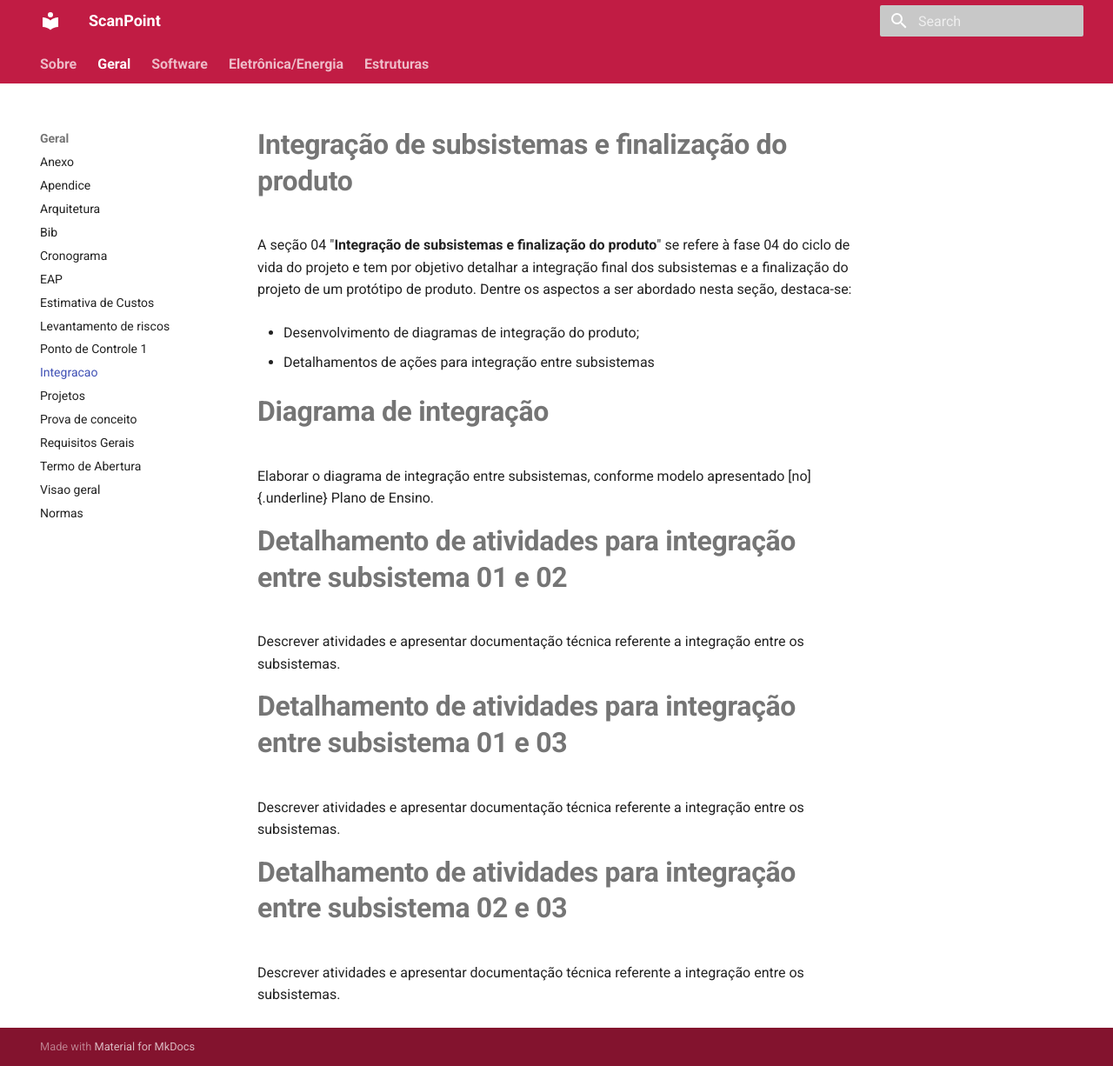
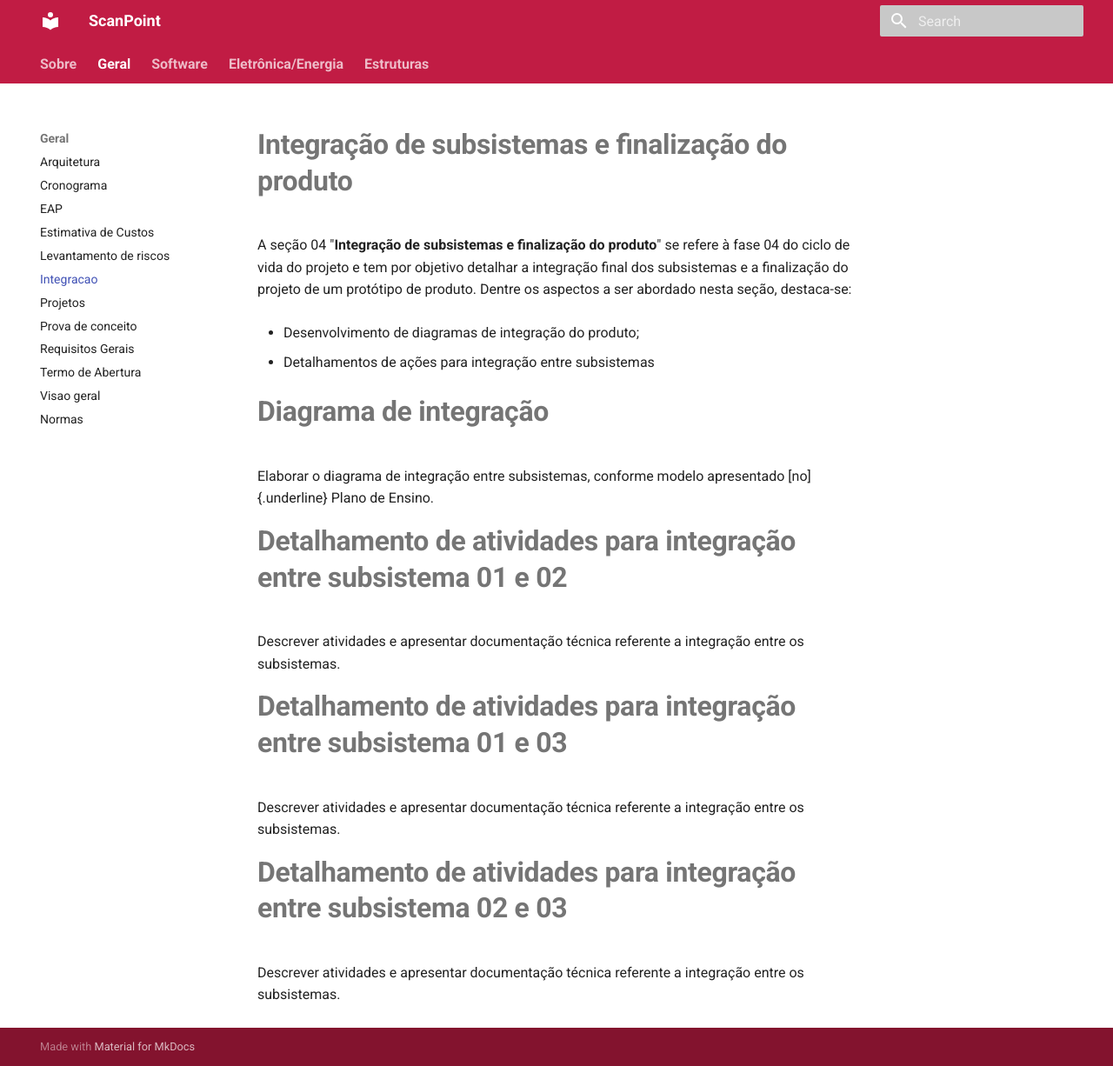
Before and after one commit to Calcioft/ScanPoint, an MkDocs documentation site: the page built from docs/geral/integracao.md, in a window 1280 px wide and 1226 px high. Shown: the whole window at 87% size. Built offline with MkDocs 1.6.1 and Material for MkDocs 9.7.7, drawn with Linux system fonts in a browser that asks for light colours.

Commit message:
Retirando arquivos que não estão sendo utilizados

```diff
--- a/mkdocs.yml
+++ b/mkdocs.yml
@@ -18,15 +18,11 @@ extra_css:
 nav:
   - Sobre: index.md
   - Geral:
-      - Anexo: geral/anexo.md
-      - Apendice: geral/apendice1.md
       - Arquitetura: geral/arquitetura.md
-      - Bib: geral/bib.md
       - Cronograma: geral/cronograma.md
       - EAP: geral/eap_geral.md
       - Estimativa de Custos: geral/estimativa-custos.md
       - Levantamento de riscos: geral/FMEA.md
-      - Ponto de Controle 1: geral/index.md
       - Integracao: geral/integracao.md
       - Projetos: geral/projetos.md
       - Prova de conceito: geral/prova-de-conceito.md
@@ -59,4 +55,4 @@ nav:
       - EAP: estruturas/EAP_estruturas.md
       - Requisitos: estruturas/Requisitos_estruturas.md
       - Subsistema de Estruturas: estruturas/Projeto_subsistema_estruturas.md
-      - Desenhos mecânicos: estruturas/DTs.md
+      - Desenhos mecanicos: estruturas/DTs.md
```
